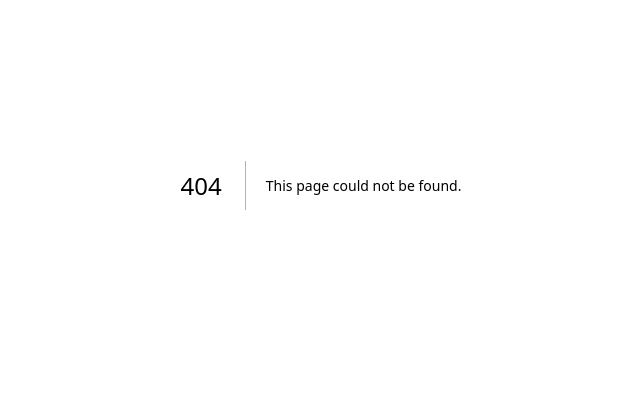
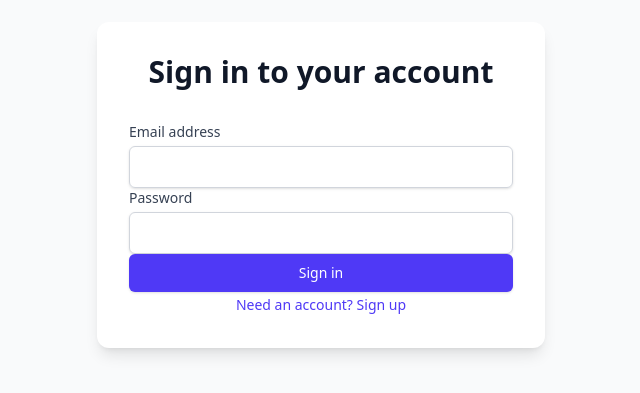
Before and after one commit to samuelajala01/GemCraft, a Next.js app: page /auth in a window 1280 px wide. Before the commit this address had no page. Shown: the part 215-608 px from the top of the page, without its empty margins (319-959 px from the left). Built offline with nearby package versions, Linux system fonts and the light colour scheme.

Commit message:
feat: add auth page

```diff
--- /dev/null
+++ b/src/app/auth/page.js
@@ -0,0 +1,163 @@
+"use client";
+import { useState } from "react";
+
+export default function AuthPage() {
+  const [isLogin, setIsLogin] = useState(true);
+  const [isLoading, setIsLoading] = useState(false);
+  const [error, setError] = useState("");
+  const [formData, setFormData] = useState({
+    email: "",
+    password: "",
+    name: "",
+  });
+
+  const handleSubmit = async (e) => {
+    e.preventDefault();
+    setError("");
+    setIsLoading(true);
+
+    try {
+      // Simulate API call
+      await new Promise((resolve) => setTimeout(resolve, 1000));
+      console.log(formData);
+    } catch (err) {
+      setError("Something went wrong. Please try again.");
+    } finally {
+      setIsLoading(false);
+    }
+  };
+
+  return (
+    <div className="min-h-screen flex items-center justify-center bg-gray-50">
+      <div className="max-w-md w-full space-y-8 p-8 bg-white rounded-xl shadow-lg">
+        <div>
+          <h2 className="text-center text-3xl font-bold text-gray-900">
+            {isLogin ? "Sign in to your account" : "Create your account"}
+          </h2>
+        </div>
+        {error && (
+          <div className="bg-red-50 text-red-500 p-3 rounded-md text-sm">
+            {error}
+          </div>
+        )}
+        <form className="mt-8 space-y-6" onSubmit={handleSubmit}>
+          {!isLogin && (
+            <div>
+              <label
+                htmlFor="name"
+                className="block text-sm font-medium text-gray-700"
+              >
+                Name
+              </label>
+              <input
+                id="name"
+                name="name"
+                type="text"
+                required
+                className="mt-1 block w-full px-3 py-2 border border-gray-300 rounded-md shadow-sm focus:outline-none focus:ring-indigo-500 focus:border-indigo-500"
+                value={formData.name}
+                onChange={(e) =>
+                  setFormData({ ...formData, name: e.target.value })
+                }
+              />
+            </div>
+          )}
+          <div>
+            <label
+              htmlFor="email"
+              className="block text-sm font-medium text-gray-700"
+            >
+              Email address
+            </label>
+            <input
+              id="email"
+              name="email"
+              type="email"
+              required
+              className="mt-1 block w-full px-3 py-2 border border-gray-300 rounded-md shadow-sm focus:outline-none focus:ring-indigo-500 focus:border-indigo-500"
+              value={formData.email}
+              onChange={(e) =>
+                setFormData({ ...formData, email: e.target.value })
+              }
+            />
+          </div>
+          <div>
+            <label
+              htmlFor="password"
+              className="block text-sm font-medium text-gray-700"
+            >
+              Password
+            </label>
+            <input
+              id="password"
+              name="password"
+              type="password"
+              required
+              minLength={8}
+              className="mt-1 block w-full px-3 py-2 border border-gray-300 rounded-md shadow-sm focus:outline-none focus:ring-indigo-500 focus:border-indigo-500"
+              value={formData.password}
+              onChange={(e) =>
+                setFormData({ ...formData, password: e.target.value })
+              }
+            />
+            {!isLogin && (
+              <p className="mt-1 text-xs text-gray-500">
+                Password must be at least 8 characters long
+              </p>
+            )}
+          </div>
+          <div>
+            <button
+              type="submit"
+              disabled={isLoading}
+              className="w-full flex justify-center py-2 px-4 border border-transparent rounded-md shadow-sm text-sm font-medium text-white bg-indigo-600 hover:bg-indigo-700 focus:outline-none focus:ring-2 focus:ring-offset-2 focus:ring-indigo-500 disabled:opacity-50 disabled:cursor-not-allowed"
+            >
+              {isLoading ? (
+                <span className="flex items-center">
+                  <svg
+                    className="animate-spin -ml-1 mr-3 h-5 w-5 text-white"
+                    xmlns="http://www.w3.org/2000/svg"
+                    fill="none"
+                    viewBox="0 0 24 24"
+                  >
+                    <circle
+                      className="opacity-25"
+                      cx="12"
+                      cy="12"
+                      r="10"
+                      stroke="currentColor"
+                      strokeWidth="4"
+                    ></circle>
+                    <path
+                      className="opacity-75"
+                      fill="currentColor"
+                      d="M4 12a8 8 0 018-8V0C5.373 0 0 5.373 0 12h4zm2 5.291A7.962 7.962 0 014 12H0c0 3.042 1.135 5.824 3 7.938l3-2.647z"
+                    ></path>
+                  </svg>
+                  Processing...
+                </span>
+              ) : isLogin ? (
+                "Sign in"
+              ) : (
+                "Sign up"
+              )}
+            </button>
+          </div>
+        </form>
+        <div className="text-center">
+          <button
+            onClick={() => {
+              setIsLogin(!isLogin);
+              setError("");
+            }}
+            className="text-sm text-indigo-600 hover:text-indigo-500"
+          >
+            {isLogin
+              ? "Need an account? Sign up"
+              : "Already have an account? Sign in"}
+          </button>
+        </div>
+      </div>
+    </div>
+  );
+}
--- a/src/app/page.js
+++ b/src/app/page.js
@@ -137,7 +137,7 @@ function App() {
 
               <div className="flex items-center gap-2 sm:gap-4 text-sm sm:text-base">
                 <div className="flex items-center gap-2">
-                  <Link href="/login">
+                  <Link href="/auth">
                     <button className="py-1.5 sm:py-2 px-4 sm:px-6 bg-purple-600 text-white text-sm sm:text-base rounded-md hover:bg-purple-700 transition-colors">
                       Login
                     </button>
@@ -414,9 +414,6 @@ function App() {
                   { key: "home", label: "Home", icon: Sparkles },
                   { key: "jobcraft", label: "Job Craft", icon: Target },
                   { key: "resume grader", label: "Resume Grader", icon: Award },
-                  { key: "features", label: "Features", icon: Star },
-                  { key: "pricing", label: "Pricing", icon: Zap },
-                  { key: "about", label: "About", icon: Users },
                 ].map(({ key, label, icon: Icon }) => (
                   <button
                     key={key}
```
